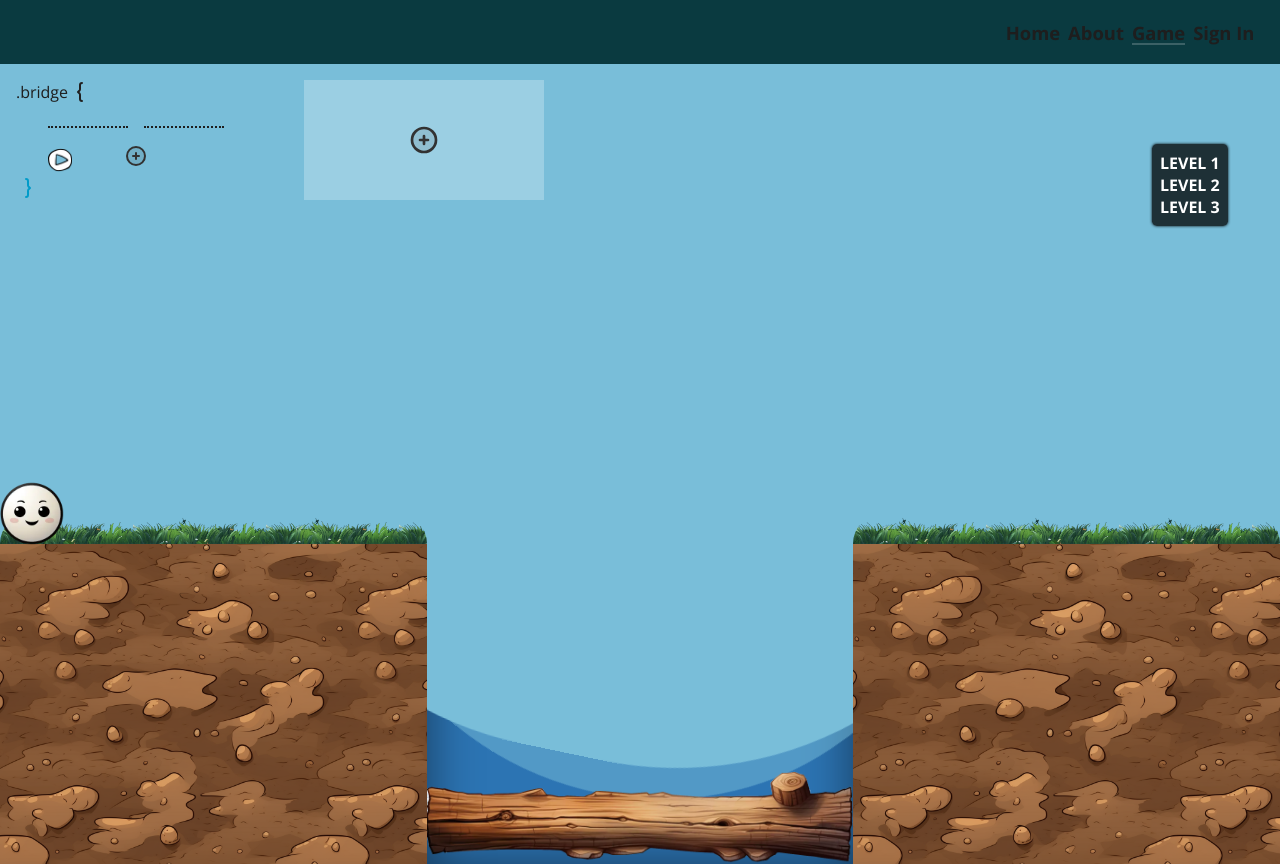
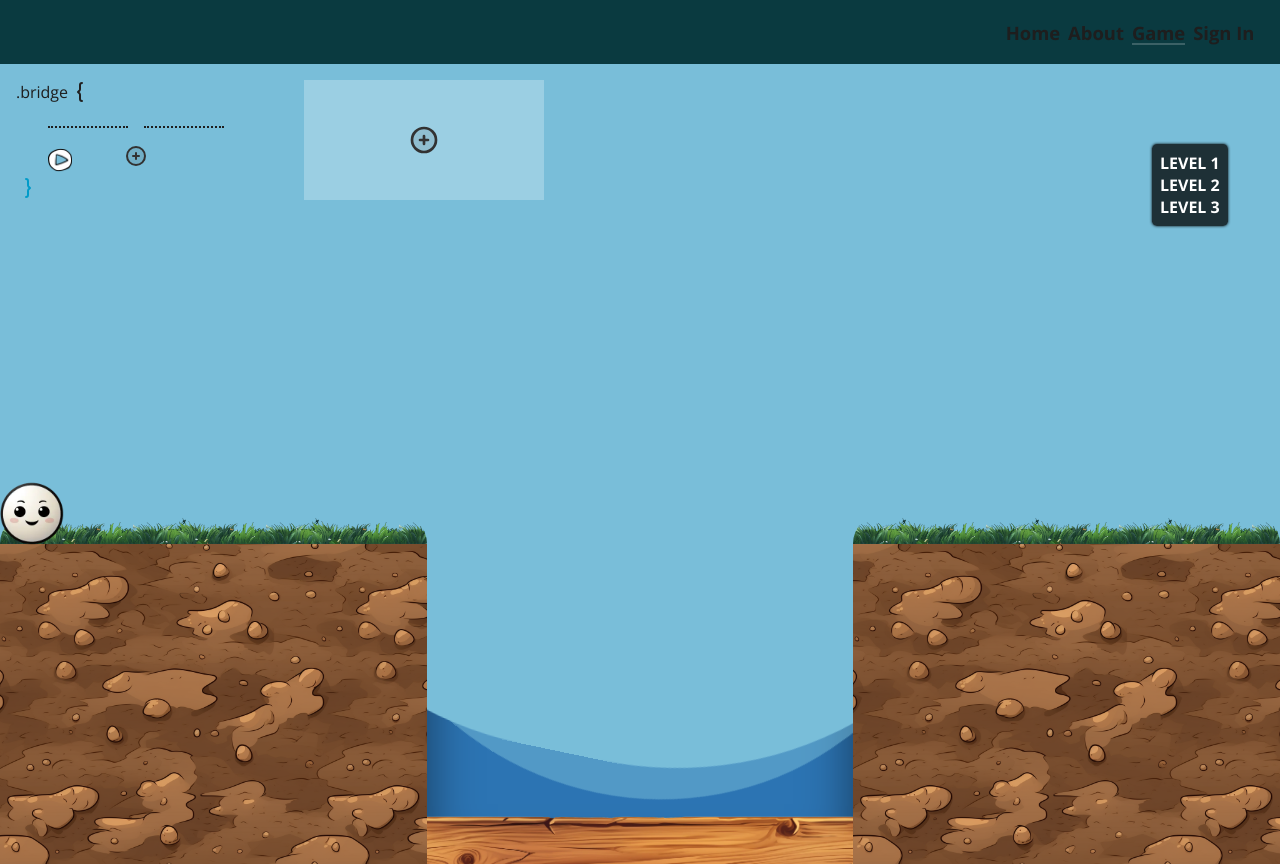
Before and after one commit to KaiUweCZE/cssGame, a React app: page /game in a window 1280 px wide. Built offline with nearby package versions, Linux system fonts and the light colour scheme.

Commit message:
creating Obstacle. It will be used at some levels

```diff
--- a/src/components/Bridge.js
+++ b/src/components/Bridge.js
@@ -1,5 +1,6 @@
 import React, { forwardRef, useContext } from "react";
 import plankImg from "../styles/images/plank.webp";
+import barkTexture from "../styles/images/bark.webp"
 import { LevelContext, BridgeStyleContext } from "../contexts/FormContext";
 
 // game component that users will set up
@@ -19,10 +20,13 @@ const Bridge = forwardRef((props,ref) => {
 
     return(
         <div className="bridge" style={specificStyle}>
-            <img ref={ref} src={plankImg} alt="" />
+            <div ref={ref} style={{backgroundImage: `url(${barkTexture})`}}></div>
         </div>
     )
 })
 
 
 export default Bridge
+
+// <img ref={ref} src={plankImg} alt="" />
+//<div ref={ref} style={{backgroundImage: `url(${barkTexture})`}}></div>
--- a/src/components/CrossRoad.js
+++ b/src/components/CrossRoad.js
@@ -2,6 +2,7 @@ import React, { useContext } from 'react'
 import Bridge from './Bridge'
 import CheckPoint from './CheckPoint'
 import River from './River'
+import Obstacle from './Obstacle'
 import {CrossoverStyleContext, ResultContext, LevelContext} from '../contexts/FormContext'
 
 // middle part of playground component
@@ -26,6 +27,7 @@ const CrossRoad = () => {
             <CheckPoint ref={checkpointRef}/>
             <Bridge ref={bridgeRef} style={levelStyle}/>
             <River />
+            <Obstacle />
         </div>
     )
 }
--- /dev/null
+++ b/src/components/Obstacle.js
@@ -0,0 +1,10 @@
+import React from "react";
+import stoneImg from "../styles/images/stone.webp"
+
+const Obstacle = () => {
+
+    return <img className="obstacle" src={stoneImg} alt="" />
+
+}
+
+export default Obstacle
```
